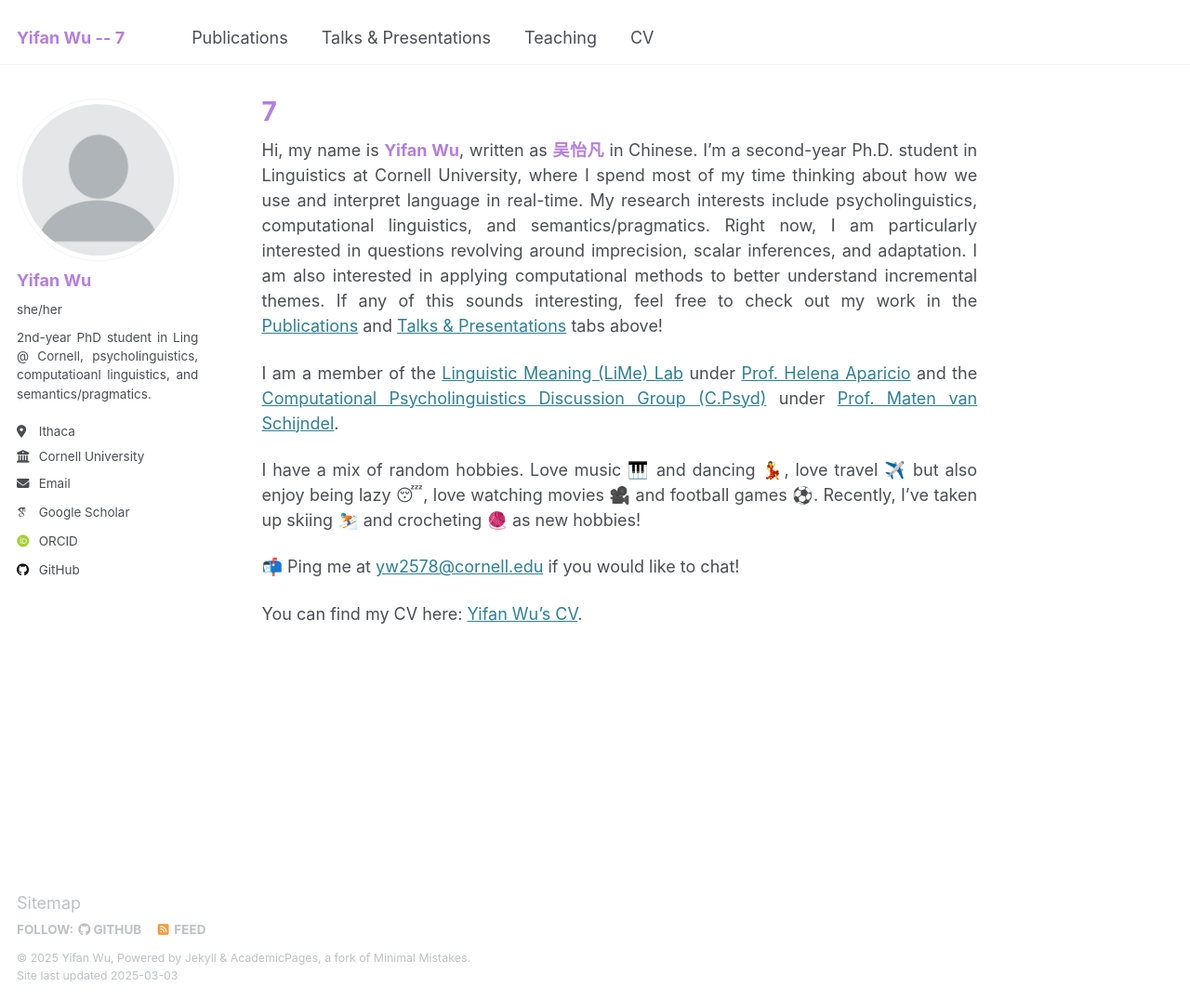
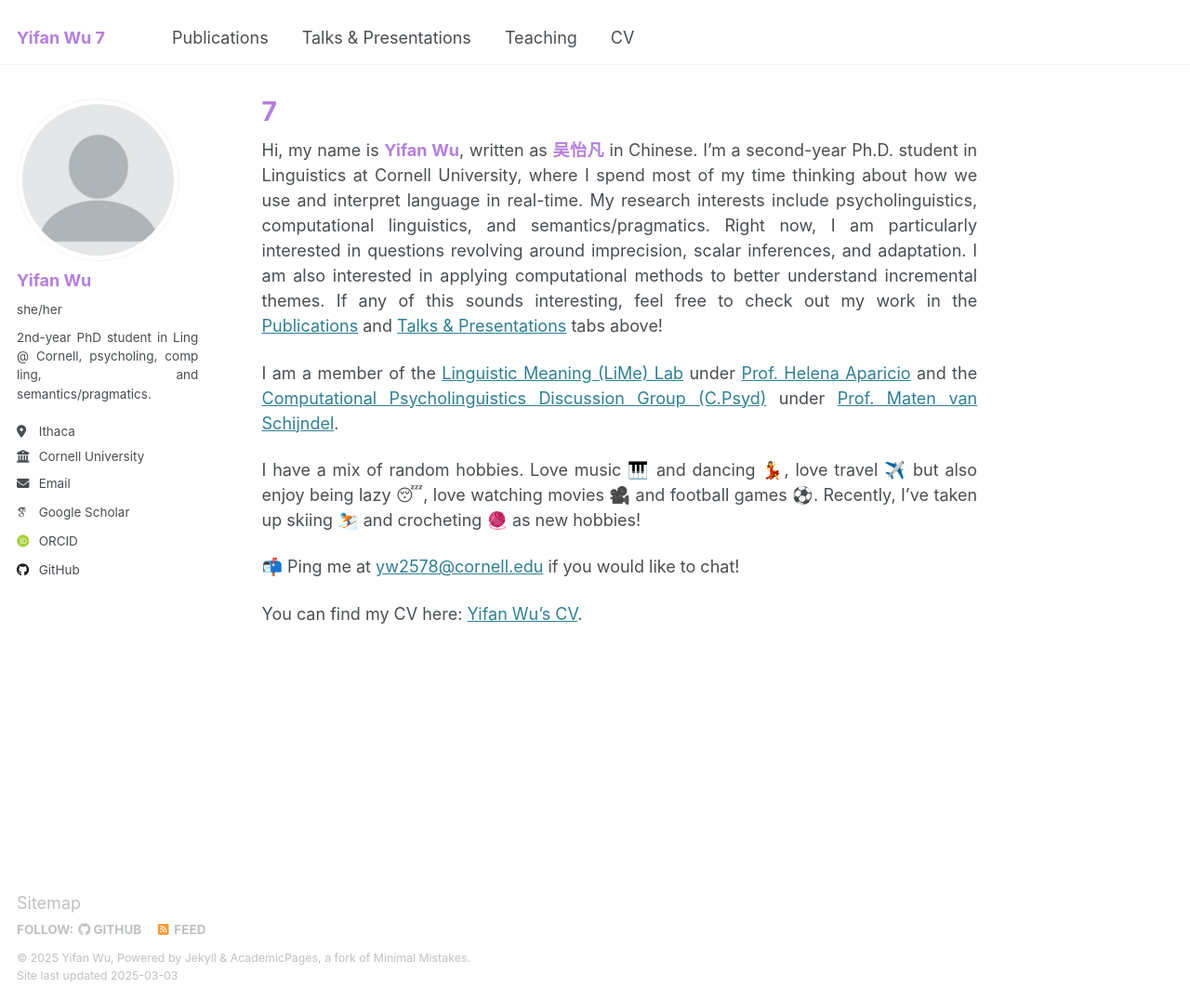
Before and after one commit to lynn-yifanwu-ling/lynn-yifanwu-ling.github.io, a Jekyll site: the page built from _pages/about.md, in a window 1280 px wide and 1077 px high. Shown: the whole window at 93% size. Built offline with Jekyll 4.4.1, drawn with Linux system fonts in a browser that asks for light colours; emoji names are drawn with the system emoji font; some web fonts are replaced.

Commit message:
Update _config.yml

```diff
--- a/_config.yml
+++ b/_config.yml
@@ -9,10 +9,10 @@
 # Basic Site Settings
 locale                   : "en-US"
 site_theme               : "default"
-title                    : "<span style='color: #B57EDC;'>Yifan Wu -- 7</span>"
+title                    : "<span style='color: #B57EDC;'>Yifan Wu 7</span>"
 title_separator          : "-"
 name                     : &name "Yifan Wu"
-description              : &description "2nd-year Ph.D. student in Ling @ Cornell, psycholinguistics, computatioanl linguistics, and semantics/pragmatics."
+description              : &description "2nd-year Ph.D. student in Ling @ Cornell, psycholing, comp ling, and semantics/pragmatics."
 url                      : https://unnamed-r-eina.github.io # the base hostname & protocol for your site e.g. "https://[your GitHub username].github.io"
 baseurl                  : "" # the subpath of your site, e.g. "/blog"
 repository               : "unnamed-r-eina/unnamed-r-eina.github.io"
@@ -25,7 +25,7 @@ author:
   avatar           : "profile.png"
   name             : "<span style='color: #B57EDC;'>Yifan Wu</span>"
   pronouns         : "she/her"
-  bio              : "2nd-year PhD student in Ling @ Cornell, psycholinguistics, computatioanl linguistics, and semantics/pragmatics."
+  bio              : "2nd-year PhD student in Ling @ Cornell, psycholing, comp ling, and semantics/pragmatics."
   location         : "Ithaca"
   employer         : "Cornell University"
   uri              : # URL
```
